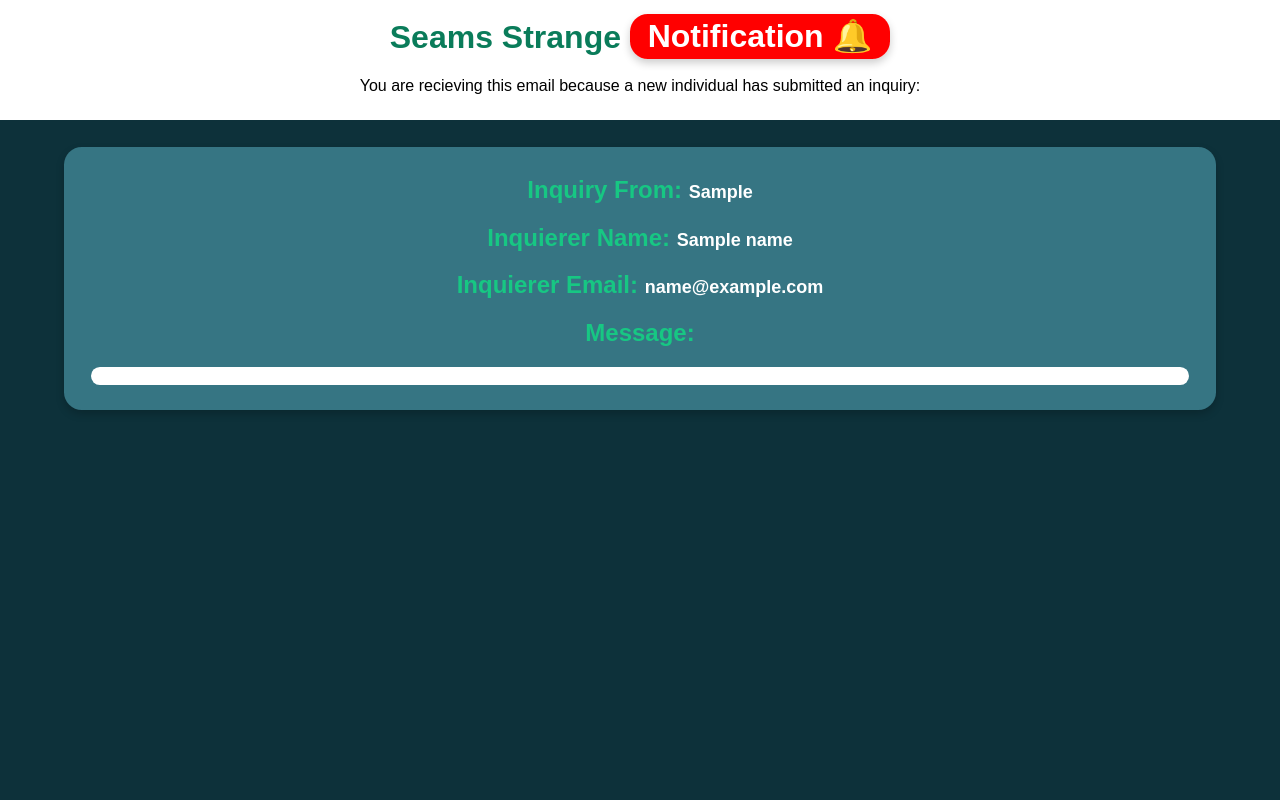
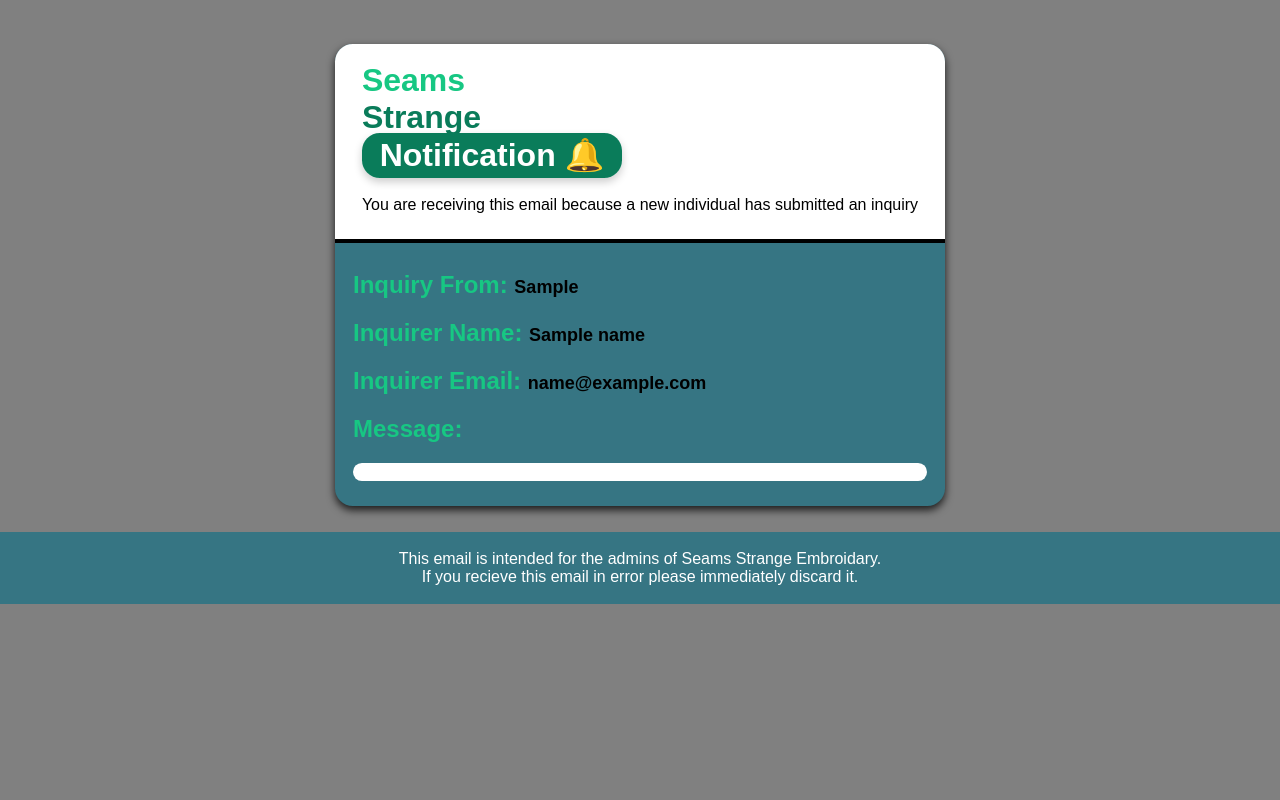
Before and after one commit to ethanman102/SeamsStrange, a Django app: template backend/seamsstrangebackend/api/templates/api/email_template.html in a window 1280 px wide. Run offline with Django 5.2, Linux system fonts and the light colour scheme; the template is opened without the code that fills it: most values are stand-ins (such as "Sample title", 1, 10 or a date in 2020).

Commit message:
custom contact email form

```diff
--- a/backend/seamsstrangebackend/api/templates/api/email_template.html
+++ b/backend/seamsstrangebackend/api/templates/api/email_template.html
@@ -1,95 +1,20 @@
-<style>
+<body style="font-family: Arial, Helvetica, sans-serif; background-color: gray; margin: 0; padding: 0; padding-top: 2ch;">
+    <div style="background-color: #367583; box-shadow: 0 4px 8px 0 rgba(0, 0, 0, 0.808); border-radius: 2ch; margin-top: 3ch; margin-bottom: 3ch; width: fit-content; margin-left: auto; margin-right: auto;">
+        <div class="header" style="background-color: white; padding-bottom: 1ch; padding-left: 3ch; padding-right: 3ch; margin-left: 0; margin-right: 0; border-top-left-radius: 2ch; border-top-right-radius: 2ch; border-bottom: solid black 0.5ch;">
+            <h1 style="color: #17c783; padding-top: 1ch;">Seams<br> <span class="strange" style="color: #0a7c5a;">Strange</span><br>
+            <span class="notificationPill" style="background-color: #0a7c5a; padding-left: 1ch; padding-right: 1ch; padding-top: 0.25ch; padding-bottom: 0.25ch; border-radius: 1ch; color: white; box-shadow: 0 4px 8px 0 rgba(0,0,0,0.2);">Notification 🔔</span></h1>
+            <p style="font-family: Arial, Helvetica, sans-serif;">You are receiving this email because a new individual has submitted an inquiry</p>
+        </div>
+        <div class="cardContent" style="margin-right: 2ch; margin-left: 2ch; padding-top: 1ch; padding-bottom: 1ch;">
+            <h2 style="color: #17c783; overflow-wrap: break-word;">Inquiry From: <span class="context" style="color: black; font-size: 75%;">{{ sent_from }}</span></h2>
+            <h2 style="color: #17c783; overflow-wrap: break-word;">Inquirer Name: <span class="context" style="color: black; font-size: 75%;">{{ name }}</span></h2>
+            <h2 style="color: #17c783; overflow-wrap: break-word;">Inquirer Email: <span class="context" style="color: black; font-size: 75%;">{{ email }}</span></h2>
+            <h2 style="color: #17c783; overflow-wrap: break-word;">Message:</h2>
+            <p class="emailMessage" style="background-color: white; padding-top: 1ch; padding-bottom: 1ch; border-radius: 1ch; padding-right: 1ch; padding-left: 1ch; overflow-wrap: break-word;">{{ message }}</p>
+        </div>
+    </div>
 
-    html,body{
-        font-family: Arial, Helvetica, sans-serif;
-        background-color: #0D313A;
-        margin: 0;
-        padding: 0;
-
-    }
-
-    .card{
-        background-color: #367583;
-        box-shadow: 0 4px 8px 0 rgba(0,0,0,0.2);
-        border-radius: 2ch;
-        margin-left: 5%;
-        margin-right: 5%;
-        padding-left: 3ch;
-        padding-right: 3ch;
-        margin-top: 3ch;
-        margin-bottom: 3ch;
-
-    }
-
-    h1{
-        color: #0a7c5a ;
-        padding-top: 1ch;
-    }
-
-    h2{
-        color: #17c783;
-        text-align: center;
-        overflow-wrap: break-word;
-    }
-
-    .context{
-        color: white;
-        font-size: 75%;
-    }
-
-    .header{
-        background-color: white;
-        text-align: center;
-        padding-bottom: 1ch;
-    }
-
-    .notificationPill{
-        background-color: red;
-        padding-left: 1ch;
-        padding-right: 1ch;
-        padding-top: 0.25ch;
-        padding-bottom: 0.25ch;
-        border-radius: 1ch;
-        color: white;
-        box-shadow: 0 4px 8px 0 rgba(0,0,0,0.2);
-    }
-
-    .cardContent{
-        padding-top: 1ch;
-        padding-bottom: 1ch;
-    }
-
-    .emailMessage{
-        background-color: white;
-        padding-top: 1ch;
-        padding-bottom: 1ch;
-        border-radius: 1ch;
-        padding-right: 1ch;
-        padding-left: 1ch;
-        overflow-wrap: break-word;
-    }
-
-</style>
-<div class="header">
-    <h1>Seams Strange <span class="notificationPill">Notification 🔔</span></h1>
-    <p>You are recieving this email because a new individual has submitted an inquiry:</p>
-</div>
-<div class="card">
-    <div class="cardContent">
-        <h2>
-        Inquiry From: <span class="context">{{ sent_from }}</span>
-        </h2>
-
-        <h2>
-            Inquierer Name: <span class="context">{{ name }}</span>
-        </h2>
-
-        <h2>
-            Inquierer Email: <span class="context">{{ email }}</span>
-        </h2>
-
-        <h2>Message:</h2>
-
-        <p class="emailMessage">{{ message }}</p>
+    <div style="background-color:#367583; text-align: center;">
+        <p style="color: white; padding-top: 2ch; padding-bottom: 2ch;">This email is intended for the admins of Seams Strange Embroidary.<br> If you recieve this email in error please immediately discard it.</p>
     </div>
-</div>
+</body>
--- a/backend/seamsstrangebackend/api/templates/api/email_template.txt
+++ b/backend/seamsstrangebackend/api/templates/api/email_template.txt
@@ -10,3 +10,6 @@ Inquierer Email: {{ email }}
 
 Message:
 {{ message }}
+
+This email is intended for the admins of Seams Strange Embroidary.
+If you recieve this email in error please immediately discard it.
--- a/backend/seamsstrangebackend/api/urls.py
+++ b/backend/seamsstrangebackend/api/urls.py
@@ -17,7 +17,7 @@ urlpatterns = [
     path('logout/',LogoutView.as_view(),name='logout'),
     path('refresh/',HttpCookieRefreshView.as_view(),name='refresh'),
     path('authenticated/',ProvideAuthenticationStateView.as_view(),name='authenticated'),
-    path('email',EmailView.as_view(),name="email"),
+    path('email/',EmailView.as_view(),name="email"),
     # item api routes
     path('',include(router.urls)),
 
--- a/frontend/seamsstrangefrontend/src/pages/SingularItem.jsx
+++ b/frontend/seamsstrangefrontend/src/pages/SingularItem.jsx
@@ -36,7 +36,7 @@ const SingularItem = () =>{
             <h2 className="singleItemTags">Tags 🏷️</h2>
             <TagList tags={tags}/>
             <h2 className="newestCreations">Newest creations you may like</h2>
-            <ContactForm/>
+            <ContactForm page={title}/>
         </div>
     )
 }
```
Also changed, not shown: backend/seamsstrangebackend/api/api_handling/email_api.py (+7 -6 lines), backend/seamsstrangebackend/seamsstrangebackend/settings.py (+13 -4 lines), frontend/seamsstrangefrontend/src/components/ContactForm.jsx (+25 -1 lines).
